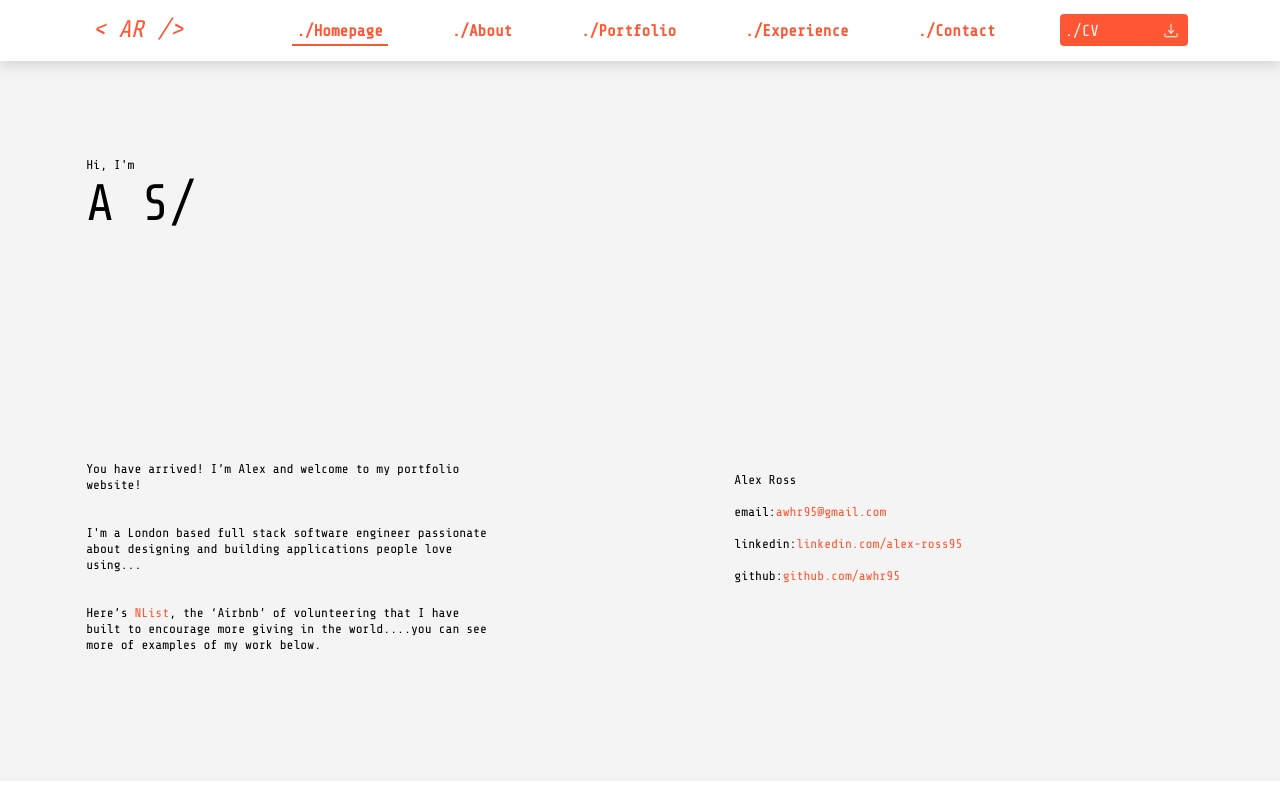
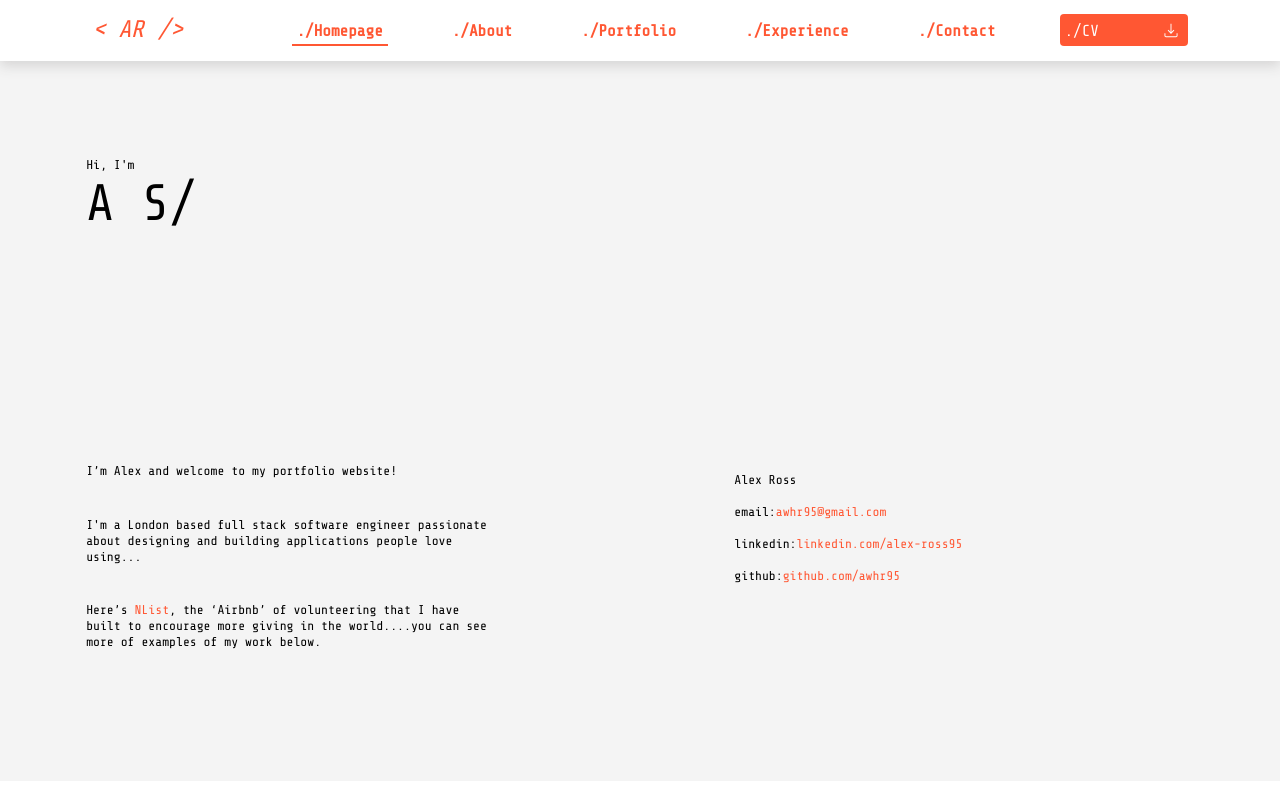
Before and after one commit to awhr95/alex-ross-portfolio, a React (Create React App) app: page / in a window 1280 px wide. Shown: the top 800 px of the page. Built offline with nearby package versions, Linux system fonts and the light colour scheme.

Commit message:
Edit hero text

```diff
--- a/src/components/Hero/Hero.jsx
+++ b/src/components/Hero/Hero.jsx
@@ -37,7 +37,7 @@ const Hero = () => {
           </section>
           <section className="hero__blurb">
             <p className="hero__text">
-              You have arrived! I’m Alex and welcome to my portfolio website!
+              I’m Alex and welcome to my portfolio website!
             </p>
             <p className="hero__text">
               I'm a London based full stack software engineer passionate about
```
